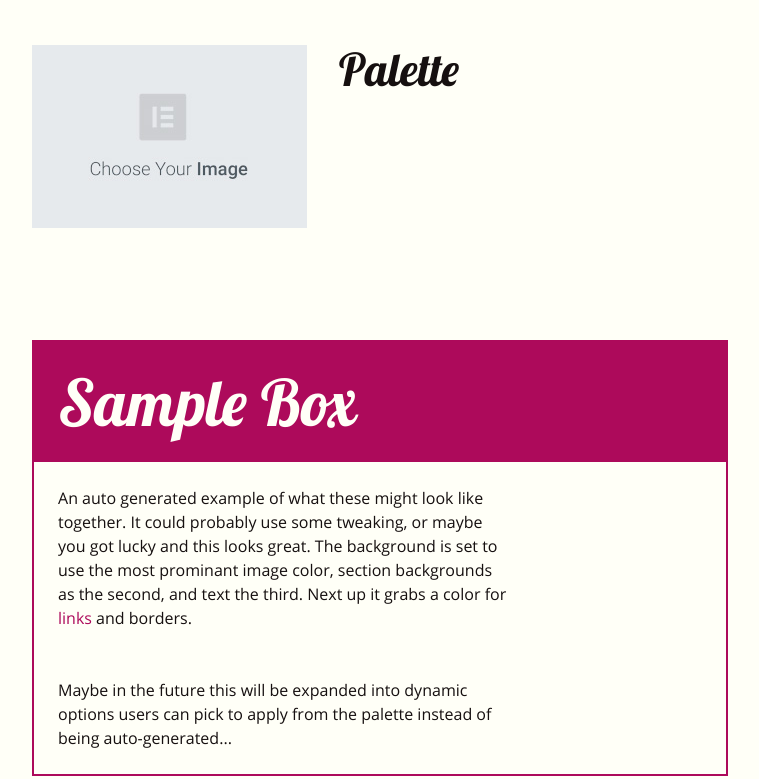
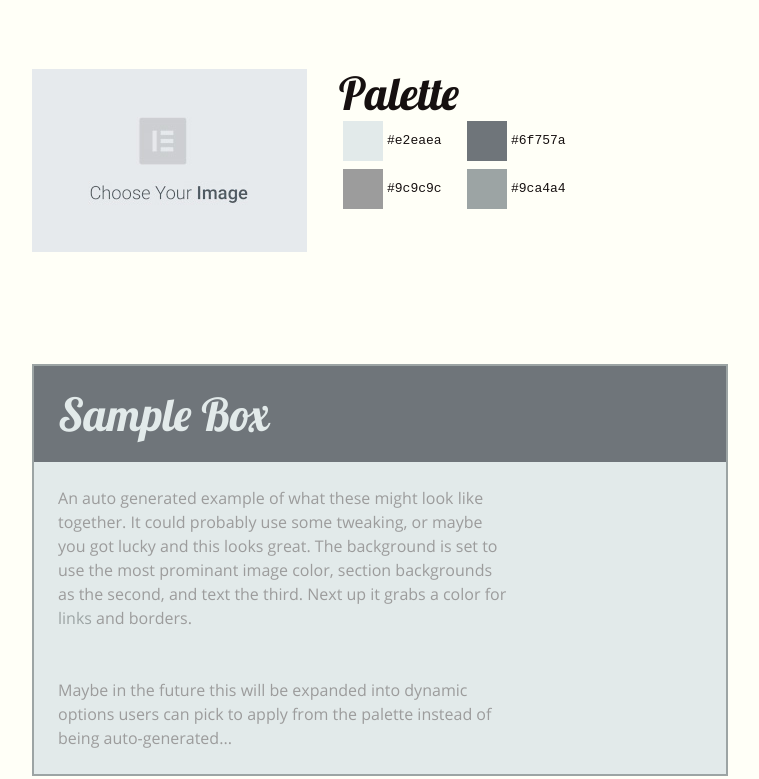
Before and after one commit to nobledm/color-stripper, a plain HTML site: page index.html in a window 1280 px wide. Shown: the part 785-1564 px from the top of the page, without its empty margins (144-903 px from the left). Drawn offline with nearby package versions, Linux system fonts and the light colour scheme.

Commit message:
completed sample box variable changes based on image colors

```diff
--- a/index.html
+++ b/index.html
@@ -21,7 +21,7 @@
   <main class="container">
     <section class="intro">
       <h2>Color Trouble?</h2>
-      <p>Take an image and then generate a matching palette! Use it for a whole page or just to spur component ideas... or just have a bit of fun with it. It may take a moment to process.</p>
+      <p>Take an image and then generate a matching palette! Use it for a whole page or just to spur component ideas... or just have a bit of fun with it. It may take a moment to process depending on the size of your image.</p>
 
       <form class="img-submit">
         <label for="imgUrl" class="d-block">Enter Image URL</label>
@@ -32,7 +32,6 @@
 
         <label for="numSwatches">Palette Size:</label>
         <select name="numSwatches" id="numSwatches">
-          <option value="3">3</option>
           <option value="4" selected>4</option>
           <option value="5">5</option>
           <option value="6">6</option>
@@ -53,7 +52,7 @@
       </div>
 
       <div class="sample-box">
-        <h2>Sample Box</h2>
+        <h3>Sample Box</h3>
         <p>An auto generated example of what these might look like together. It could probably use some tweaking, or maybe you got lucky and this looks great. The background is set to use the most prominant image color, section backgrounds as the second, and text the third. Next up it grabs a color for <a href="#">links</a> and borders.</p>
 
         <p>Maybe in the future this will be expanded into dynamic options users can pick to apply from the palette instead of being auto-generated...</p>
--- a/js/main.js
+++ b/js/main.js
@@ -4,6 +4,19 @@ const swatches = document.querySelector(".swatches");
 
 let error = document.querySelector(".error");
 let numSwatches = 4;
+
+/**
+ * Given an array of rgb values, updates the color variables for the sample box
+ * @param {Array} colors
+ */
+const colorBox = (colors) => {
+  const sampleBox = document.querySelector('.sample-box');
+
+  sampleBox.style.setProperty('--sample-bg', colors[0]);
+  sampleBox.style.setProperty('--sample-head-bg', colors[1]);
+  sampleBox.style.setProperty('--sample-text', colors[2]);
+  sampleBox.style.setProperty('--sample-link', colors[3]);
+}
 
 /**
  * Converts an RGB color into HEX
@@ -30,6 +43,7 @@ img.addEventListener("error", () => {
 // Watches for new image loads and generates a swatches
 img.addEventListener("load", () => {
   const colors = colorThief.getPalette(img, numSwatches);
+  const swatchList = [];
 
   // clear out any existing swatches
   while (swatches.firstChild) {
@@ -43,8 +57,12 @@ img.addEventListener("load", () => {
     swatch.style.setProperty("--color", color);
     swatch.setAttribute("hex", `${rgbToHex(rgb[0], rgb[1], rgb[2])}`);
     swatches.appendChild(swatch);
+
+    swatchList.push(color);
     return swatches;
   }, swatches);
+
+  colorBox(swatchList);
 });
 
 // watch for form submission and change img src attribute if valid
--- a/scss/site/_sample.scss
+++ b/scss/site/_sample.scss
@@ -11,7 +11,7 @@
   color: var(--sample-text);
   border: 2px solid var(--sample-link);
 
-  h2 {
+  h3 {
     background: var(--sample-head-bg);
     color: var(--sample-bg);
     padding: 1.5rem;
```
Also changed, not shown: css/styles.min.css.
